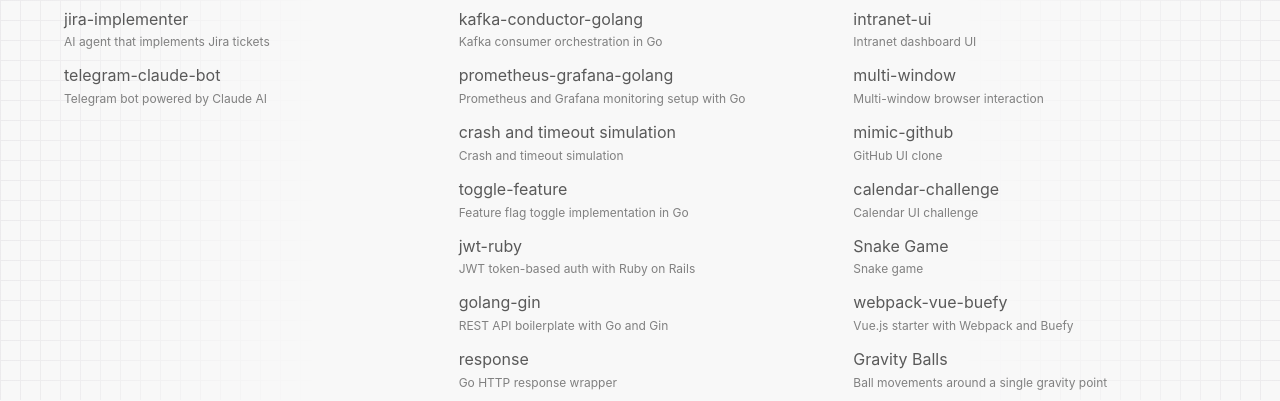
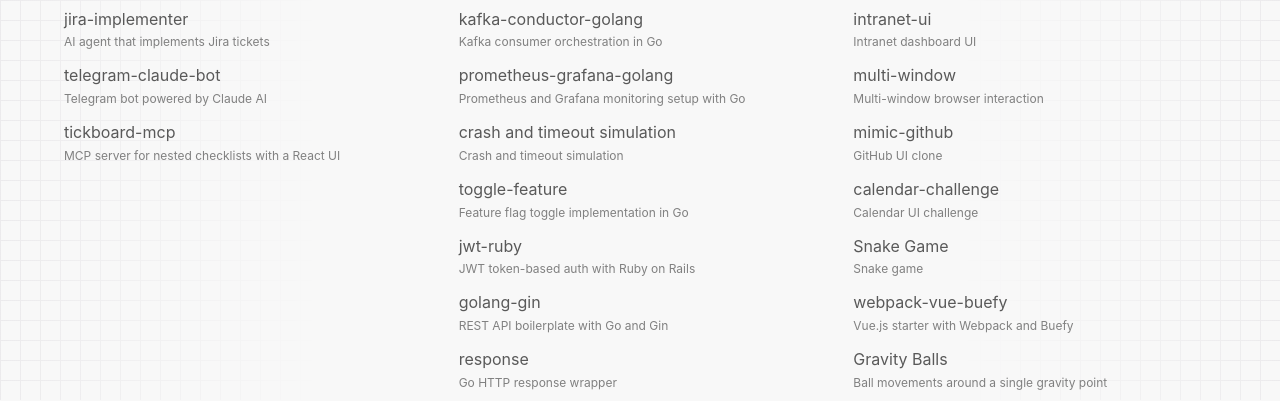
Before and after one commit to ibrohhm/ibrohhm, an Astro site: page /projects in a window 1280 px wide. Shown: the part 400-801 px from the top of the page. Built offline with nearby package versions, Linux system fonts and the light colour scheme; Astro itself is replaced by a stand-in of ours; a web font is replaced by a local one.

Commit message:
feat(projects): add tickboard-mcp

```diff
--- a/src/pages/projects.astro
+++ b/src/pages/projects.astro
@@ -8,6 +8,7 @@ const categories = [
 			{ name: 'agent-team', url: 'https://github.com/ibrohhm/agent-team', description: 'Multi-agent team collaboration' },
 			{ name: 'jira-implementer', url: 'https://github.com/ibrohhm/jira-implementer', description: 'AI agent that implements Jira tickets' },
 			{ name: 'telegram-claude-bot', url: 'https://github.com/ibrohhm/telegram-claude-bot', description: 'Telegram bot powered by Claude AI' },
+			{ name: 'tickboard-mcp', url: 'https://github.com/ibrohhm/tickboard-mcp', description: 'MCP server for nested checklists with a React UI' },
 		],
 	},
 	{
```
